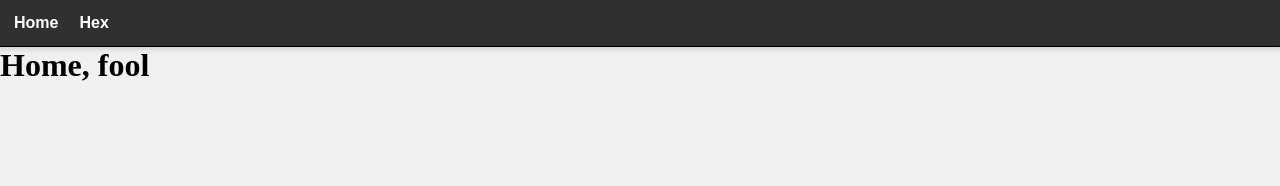
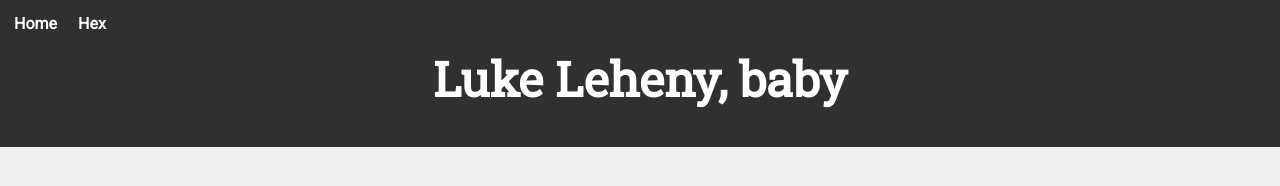
Before and after one commit to lleheny0/pages-archive-001, a plain HTML site: page index.html in a window 1280 px wide. Drawn offline with nearby package versions, Linux system fonts and the light colour scheme.

Commit message:
homepage title

```diff
--- a/home.html
+++ b/home.html
@@ -1 +1,3 @@
-<h1>Home, fool</h1>
+<div class="title">
+  <h1>Luke Leheny, baby</h1>
+</div>
--- a/index.html
+++ b/index.html
@@ -1,6 +1,7 @@
 <!DOCTYPE html>
 <html>
 <link rel="stylesheet" type="text/css" href="style.css">
+<link href='https://fonts.googleapis.com/css?family=Roboto|Roboto+Slab' rel='stylesheet' type='text/css'>
 <script src="https://ajax.googleapis.com/ajax/libs/jquery/2.1.4/jquery.min.js"></script>
 <script src="script.js"></script>
 <body>
--- a/style.css
+++ b/style.css
@@ -18,8 +18,6 @@ body {
 
 #nav {
   background-color: #303030;
-  border-bottom: solid 1px #000;
-  box-shadow: 0 0 5px 2px rgba(0, 0, 0, 0.15);
 }
 
 .nav-item {
@@ -31,7 +29,7 @@ body {
   border: none;
   transition: background-color 0.5s ease;
   color: white;
-  font-family: sans-serif;
+  font-family: 'Roboto';
   font-weight: bold;
   cursor: pointer;
 }
@@ -39,3 +37,13 @@ body {
 .nav-item:hover {
   background-color: #505050;
 }
+
+.title {
+  height: 100px;
+  padding-bottom: 15px;
+  text-align: center;
+  font-size: 24px;
+  font-family: 'Roboto Slab';
+  color: #fff;
+  background-color: #303030;
+}
```
